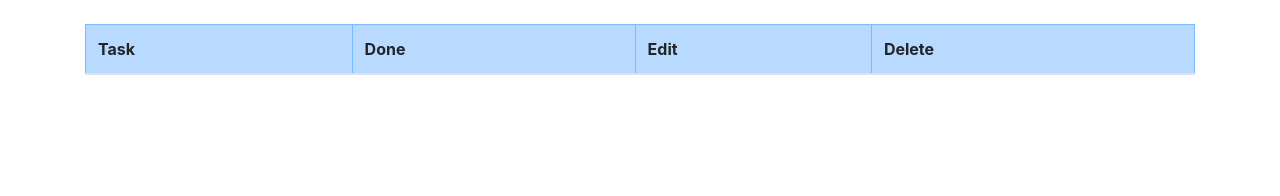
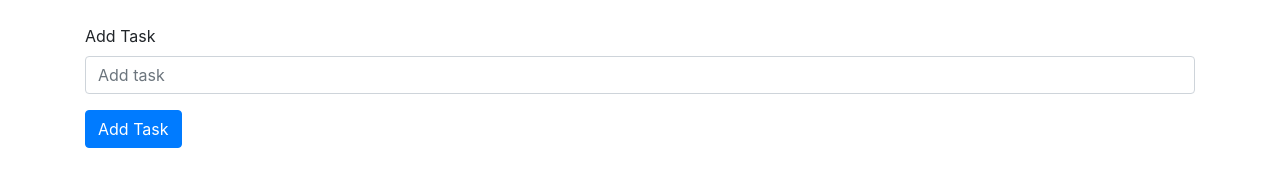
Before and after one commit to carthick/to-do, a Django app: page /todolist/ in a window 1280 px wide. Shown: the part 72-268 px from the top of the page. Run offline with Django 3.2, Linux system fonts and the light colour scheme; data that the repository does not hold is empty; some libraries are stand-ins or nearby versions.

Commit message:
submit add task (#5)
add task

```diff
--- a/taskmate/todolist_app/templates/todolist.html
+++ b/taskmate/todolist_app/templates/todolist.html
@@ -7,6 +7,16 @@
 
 {% block content %}
   <div class="container">
+  </br>
+    <form method="POST">
+    {% csrf_token %}
+      <div class="form-group">
+        <label for="exampleInputEmail1">Add Task</label>
+        <input type="text" class="form-control" id="exampleInputEmail1" placeholder="Add task" aria-describedby="emailHelp">
+      </div>
+      <button type="submit" class="btn btn-primary">Add Task</button>
+    </form>
+  </br>
   <table class="table table-bordered">
   </br>
     <thead>
--- a/taskmate/todolist_app/views.py
+++ b/taskmate/todolist_app/views.py
@@ -1,12 +1,19 @@
-from django.shortcuts import render
+from django.shortcuts import render, redirect
 from django.http import HttpResponse
 from todolist_app.models import TaskList
+from todolist_app.forms import TaskForm
 
 # Create your views here.
 
 def todolist(request):
-    all_tasks = TaskList.objects.all()
-    return render(request, 'todolist.html', {'all_tasks':all_tasks})
+    if request.method=='POST':
+        form = TaskForm(request.POST or None)
+        if form.is_valid():
+            form.save()
+        return redirect('todolist')
+    else:
+        all_tasks = TaskList.objects.all()
+        return render(request, 'todolist.html', {'all_tasks':all_tasks})
 
 def contact(request):
     context = {
```
Also changed, not shown: taskmate/todolist_app/forms.py (added, +7 -0 lines).
